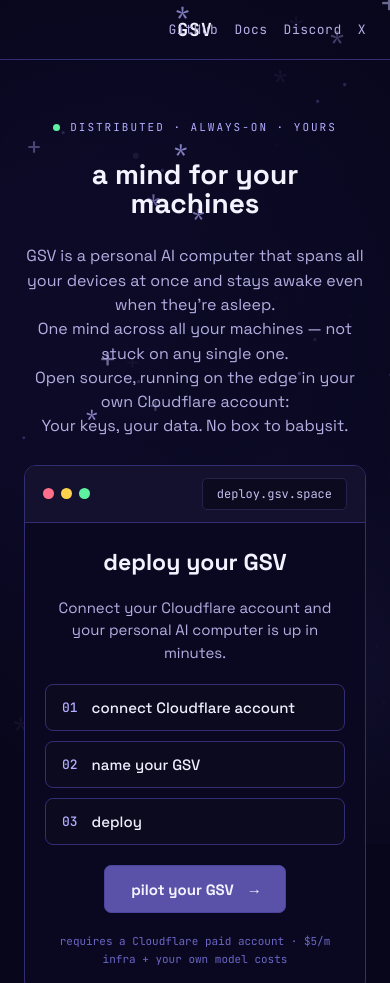
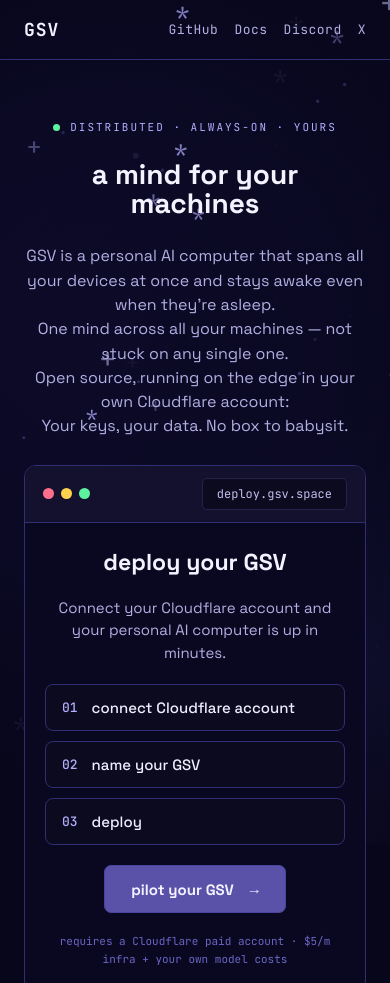
Before and after one commit to ka-wah/gsv.space, a website: page index.html in a window 390 px wide. Shown: the top 983 px of the page. Drawn offline with Linux system fonts and the light colour scheme.

Commit message:
Left-align nav on mobile

```diff
--- a/index.html
+++ b/index.html
@@ -606,8 +606,8 @@
 
     /* ── RESPONSIVE ── */
     @media (max-width: 900px) {
-      .nav { padding: 18px 24px; }
-      .nav-right { right: 24px; }
+      .nav { padding: 18px 24px; justify-content: space-between; }
+      .nav-right { right: 24px; position: static; }
       .nav-beta { display: none; }
       .hero { padding: 60px 24px; }
       .hero-headline { font-size: 38px; }
```
